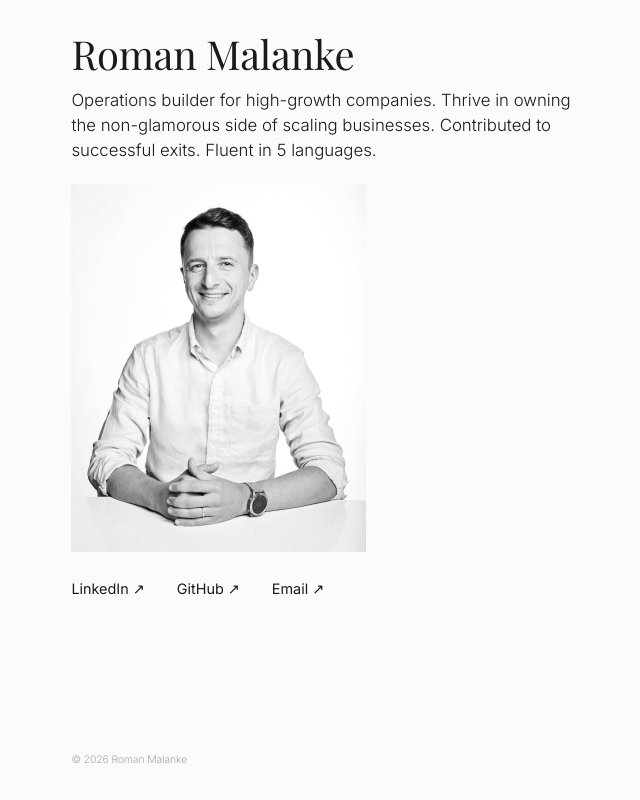
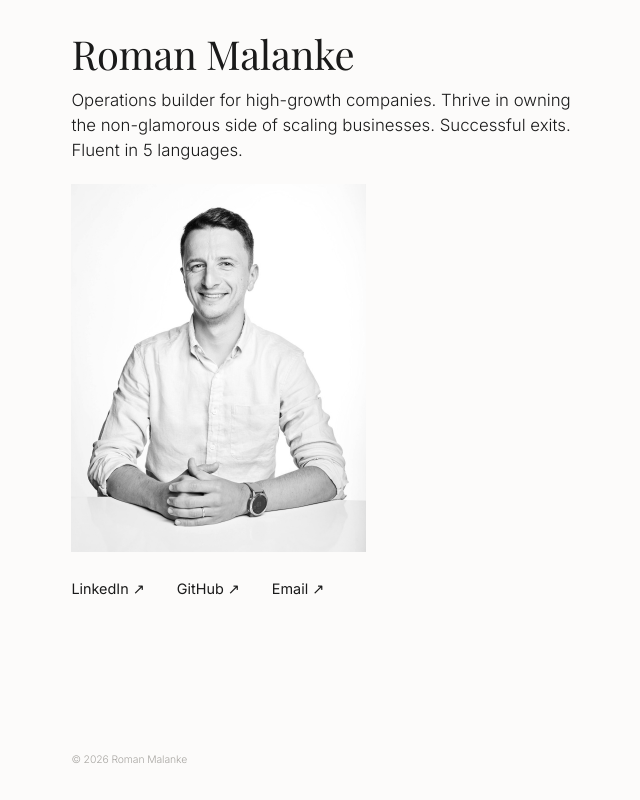
Before and after one commit to romanmalanke/romanmalanke.github.io, a plain HTML site: page index.html in a window 1280 px wide. Shown: the whole page, without its empty margins (31-671 px from the left). Drawn offline with nearby package versions, Linux system fonts and the light colour scheme.

Commit message:
Shorten 'Contributed to successful exits' to 'Successful exits'
Co-authored-by: factory-droid[bot] <138933559+factory-droid[bot]@users.noreply.github.com>

```diff
--- a/index.html
+++ b/index.html
@@ -4,7 +4,7 @@
     <meta name="viewport" content="width=device-width, initial-scale=1.0">
     <title>Roman Malanke — Personal Website</title>
 
-    <meta name="description" content="Operations builder for high-growth companies. Thrive in owning the non-glamorous side of scaling businesses. Contributed to successful exits. Fluent in 5 languages.">
+    <meta name="description" content="Operations builder for high-growth companies. Thrive in owning the non-glamorous side of scaling businesses. Successful exits. Fluent in 5 languages.">
     <meta name="author" content="Roman Malanke">
     <link rel="canonical" href="https://malanke.com/">
 
@@ -12,7 +12,7 @@
     <meta property="og:site_name" content="Roman Malanke">
     <meta property="og:url" content="https://malanke.com/">
     <meta property="og:title" content="Roman Malanke">
-    <meta property="og:description" content="Operations builder for high-growth companies. Thrive in owning the non-glamorous side of scaling businesses. Contributed to successful exits. Fluent in 5 languages.">
+    <meta property="og:description" content="Operations builder for high-growth companies. Thrive in owning the non-glamorous side of scaling businesses. Successful exits. Fluent in 5 languages.">
     <meta property="og:image" content="https://malanke.com/roman.jpg">
     <meta property="og:image:alt" content="Roman Malanke">
     <meta property="og:image:width" content="1200">
@@ -20,7 +20,7 @@
 
     <meta name="twitter:card" content="summary_large_image">
     <meta name="twitter:title" content="Roman Malanke">
-    <meta name="twitter:description" content="Operations builder for high-growth companies. Thrive in owning the non-glamorous side of scaling businesses. Contributed to successful exits. Fluent in 5 languages.">
+    <meta name="twitter:description" content="Operations builder for high-growth companies. Thrive in owning the non-glamorous side of scaling businesses. Successful exits. Fluent in 5 languages.">
     <meta name="twitter:image" content="https://malanke.com/roman.jpg">
     <meta name="twitter:image:alt" content="Roman Malanke">
 
@@ -34,7 +34,7 @@
         "image": "https://malanke.com/roman.jpg",
         "email": "roman@malanke.com",
         "jobTitle": "Head of Revenue Operations",
-        "description": "Operations builder for high-growth companies. Thrive in owning the non-glamorous side of scaling businesses. Contributed to successful exits. Fluent in 5 languages.",
+        "description": "Operations builder for high-growth companies. Thrive in owning the non-glamorous side of scaling businesses. Successful exits. Fluent in 5 languages.",
         "knowsLanguage": ["English", "Spanish", "French", "Russian", "Ukrainian"],
         "sameAs": [
             "https://linkedin.com/in/malanke",
@@ -207,7 +207,7 @@
         <h1>Roman Malanke</h1>
 
         <p class="bio">
-            Operations builder for high-growth companies. Thrive in owning the non-glamorous side of scaling businesses. Contributed to successful exits. Fluent in 5 languages.
+            Operations builder for high-growth companies. Thrive in owning the non-glamorous side of scaling businesses. Successful exits. Fluent in 5 languages.
         </p>
 
         <img src="roman.jpg" alt="Roman Malanke" class="headshot" width="1200" height="1472" loading="eager" decoding="async" fetchpriority="high">
```
